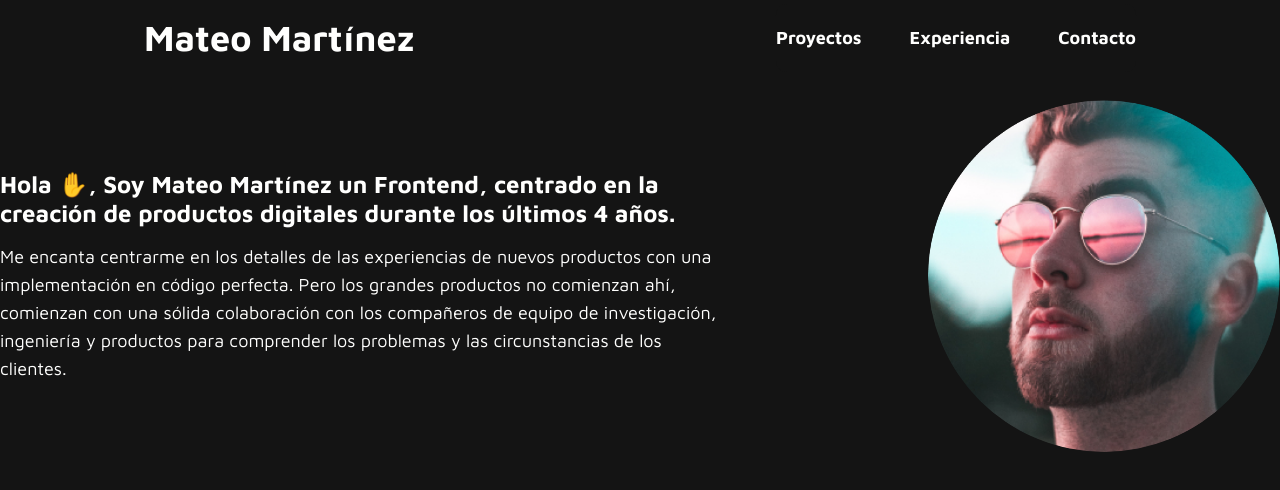
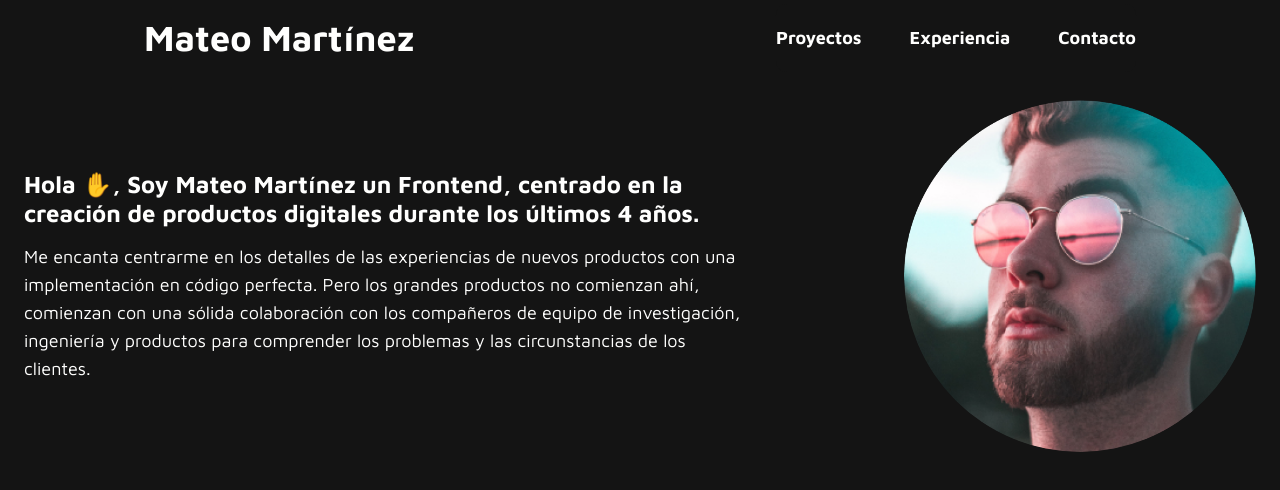
Before and after one commit to OscarAguilarL/portafolio-mateo, a React (Vite) app: page / in a window 1280 px wide. Shown: the top 490 px of the page. Built offline with nearby package versions, Linux system fonts and the light colour scheme.

Commit message:
Create wrapper

```diff
--- a/src/App.jsx
+++ b/src/App.jsx
@@ -1,11 +1,14 @@
 import Header from './components/Header';
 import { Hero } from './components/Hero';
+import { Wrapper } from './components/Wrapper';
 
 function App() {
   return (
     <div>
       <Header />
-      <Hero />
+      <Wrapper>
+        <Hero />
+      </Wrapper>
     </div>
   );
 }
--- /dev/null
+++ b/src/components/Wrapper.jsx
@@ -0,0 +1,8 @@
+import styled from '@emotion/styled';
+
+export const Wrapper = styled.div`
+  max-inline-size: 78rem;
+  margin: 0 auto;
+  padding-inline-end: 1.5rem;
+  padding-inline-start: 1.5rem;
+`;
```
